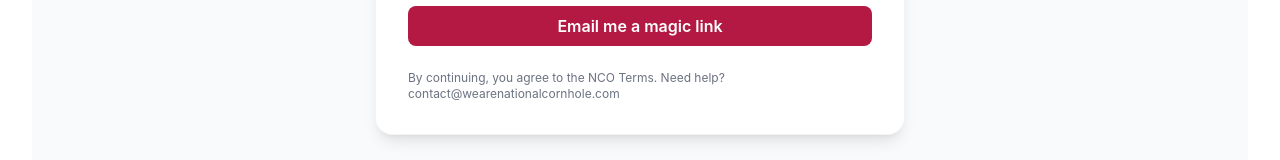
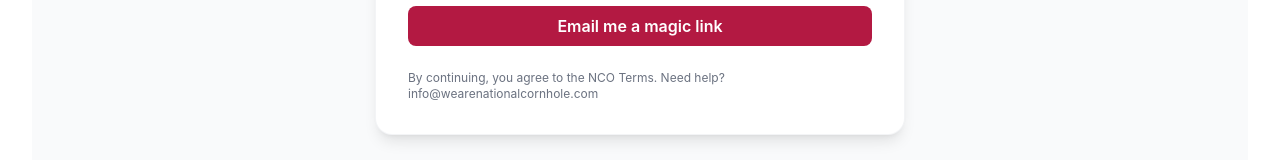
Before and after one commit to wearenationalcornhole/nco-site, a Next.js app: page /portal/login in a window 1280 px wide. Shown: the part 412-572 px from the top of the page. Built offline with nearby package versions, Linux system fonts and the light colour scheme; no server answers.

Commit message:
Magiclink Fixes

```diff
--- a/app/portal/login/LoginClient.tsx
+++ b/app/portal/login/LoginClient.tsx
@@ -81,7 +81,7 @@ export default function LoginClient() {
             </form>
 
             <p className="mt-6 text-xs text-gray-500">
-              By continuing, you agree to the NCO Terms. Need help? contact@wearenationalcornhole.com
+              By continuing, you agree to the NCO Terms. Need help? info@wearenationalcornhole.com
             </p>
           </div>
         </div>
```
